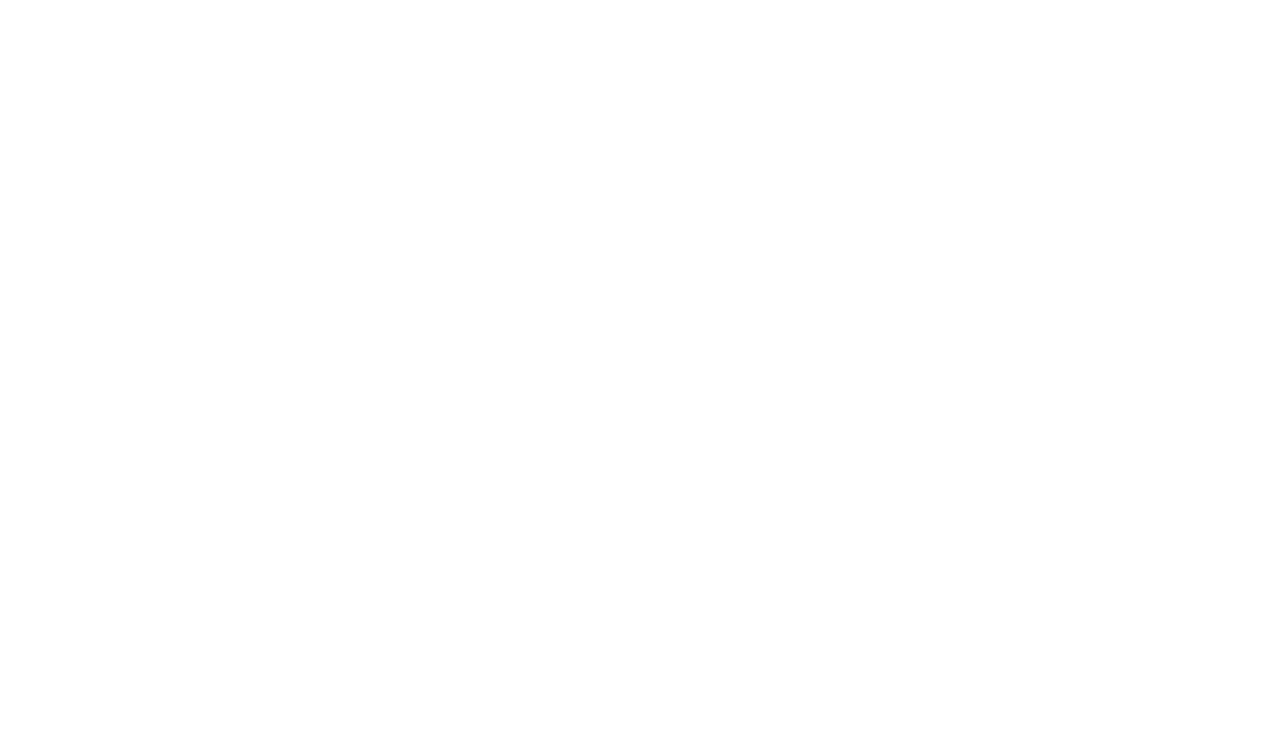
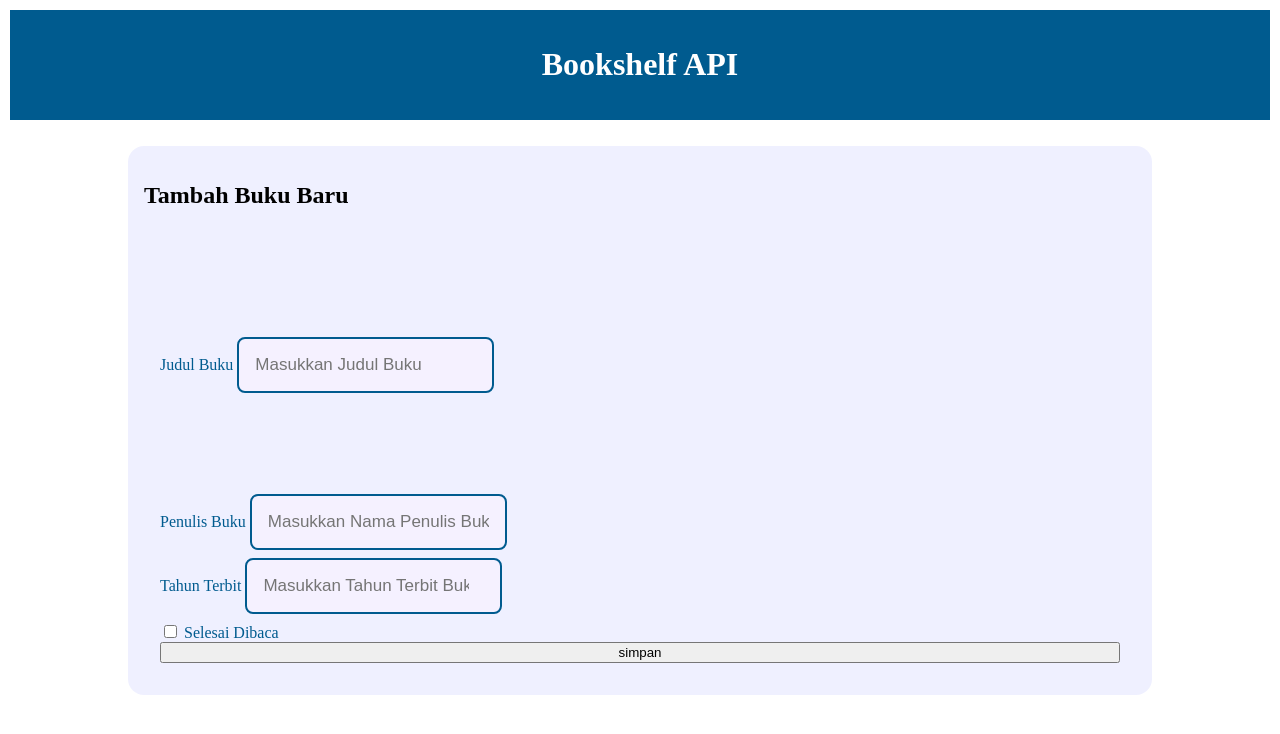
Before and after one commit to Hilda003/Bookshelf-API, a plain HTML site: page index.html in a window 1280 px wide. Drawn offline with Linux system fonts and the light colour scheme.

Commit message:
modify tampilan

```diff
--- /dev/null
+++ b/css/style.css
@@ -0,0 +1,65 @@
+*, *::before, *::after {
+    box-sizing: border-box;
+}
+
+html, body {
+    margin: 0;
+    padding: 0;
+    box-sizing: border-box;
+}
+
+header {
+    background-color: #005b8f;
+    padding: 15px;
+    color: white;
+    text-align: center;
+    margin: 10px;
+
+}
+
+.wrapper {
+    display: flex;
+    flex-direction: column;
+    align-items: center;
+}
+
+.wrapper .container {
+    width: 1024px;
+    border-radius: 1rem;
+    margin: 16px;
+    background: #e7e9ffa9;
+    padding: 16px;
+
+}
+
+.form {
+    display: flex;
+    padding: 16px;
+    flex-direction: column;
+    height: 450px;
+    border-radius: 16px;
+    color: #005b8f;
+}
+
+input[type=text], input[type=number] {
+
+    background: #F5F1FF;
+    border: 2px solid #005b8f;
+    border-radius: 8px;
+    padding: 16px;
+    box-sizing: border-box;
+    margin-bottom: 8px;
+    font-size: 17px;
+}
+
+input[type=text], input[type=number], .submitButton:focus{
+    outline: none;
+}
+
+.text-center {
+    text-align: center;
+}
+
+.form-judul {
+    margin: auto 0;
+}
--- a/index.html
+++ b/index.html
@@ -3,9 +3,39 @@
 <head>
     <meta charset="UTF-8">
     <meta name="viewport" content="width=device-width, initial-scale=1.0">
+    <link rel="stylesheet" href="css/style.css">
     <title>Bookshelf API</title>
 </head>
 <body>
+    <header>
+        <h1>Bookshelf API</h1>
+    </header>
+    <div class="wrapper">
+        <div class="container bg-white" id="book">
+            <h2>Tambah Buku Baru</h2>
+            <form action="#" class="form" id="formBuku">
+                <div class="form-judul">
+                    <label for="judul">Judul Buku</label>
+                    <input type="text" name="judul" id="judulBuku" placeholder="Masukkan Judul Buku" required>
+                </div>
+                <div class="form-penulis">
+                    <label for="penulis">Penulis Buku</label>
+                    <input type="text" name="penulis" id="penulisBuku" placeholder="Masukkan Nama Penulis Buku" required>
+                </div>
+                <div class="form-tahun">
+                    <label for="tahun">Tahun Terbit</label>
+                    <input type="number" name="tahun" id="tahun" placeholder="Masukkan Tahun Terbit Buku" required>
+                </div>
+                <div class="check">
+                    <input type="checkbox" name="isRead" id="isCompleted" placeholder="">
+                    <label for="isRead">Selesai Dibaca</label>
+                </div>
+                <input type="submit" value="simpan" name="kirim" class="Button">
+            </form>
+        </div>
+    </div>
+
+    <script src="js/LocalStorage.js"></script>
 
 </body>
 </html>
```
Also changed, not shown: js/LocalStorage.js (added).
